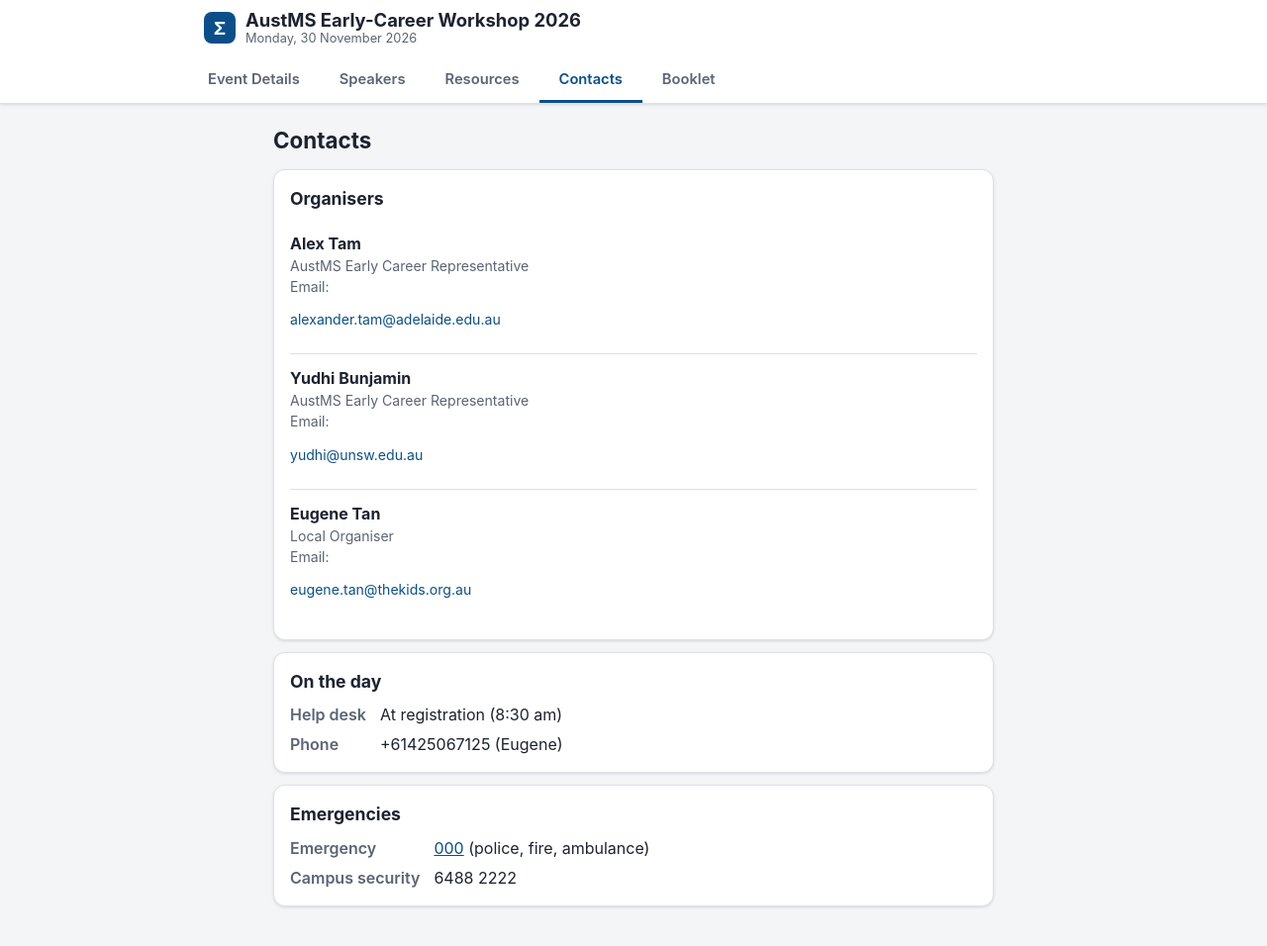
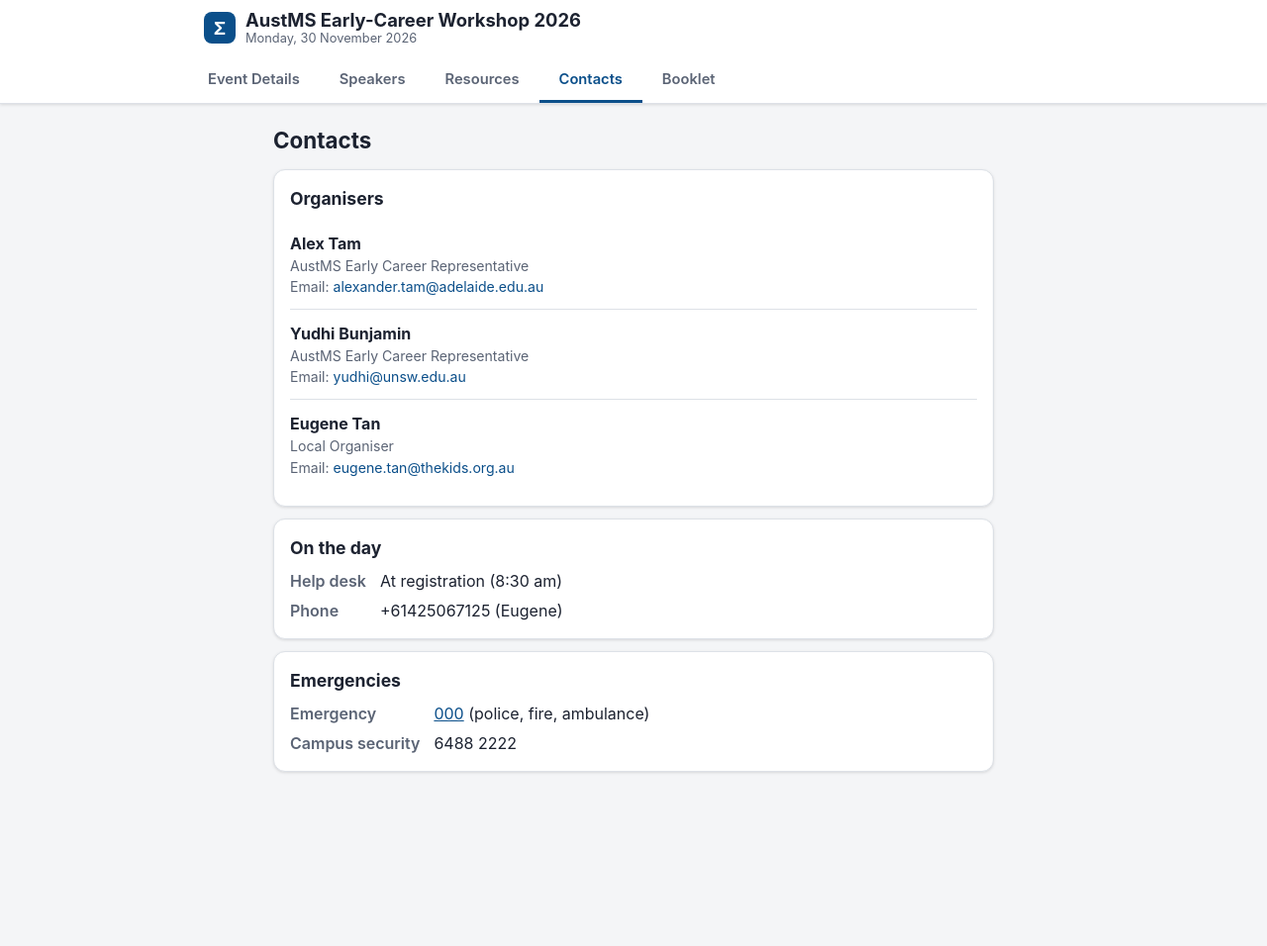
Before and after one commit to eugenetkj98/AustMS_Site, a Jekyll site: the page built from contacts.md, in a window 1280 px wide and 976 px high. Shown: the top 956 px of the window at 99% size. Built offline with Jekyll 4.4.1, drawn with Linux system fonts in a browser that asks for light colours.

Commit message:
Alter email address formatting

```diff
--- a/assets/style.css
+++ b/assets/style.css
@@ -199,6 +199,7 @@ main.page h3 {
   text-decoration: none;
 }
 .link-list .desc { display: block; color: var(--muted); font-size: 0.88rem; }
+.link-list .desc a { display: inline; padding: 0; }
 .link-list .filetype {
   display: inline-block;
   margin-left: 6px;
```
